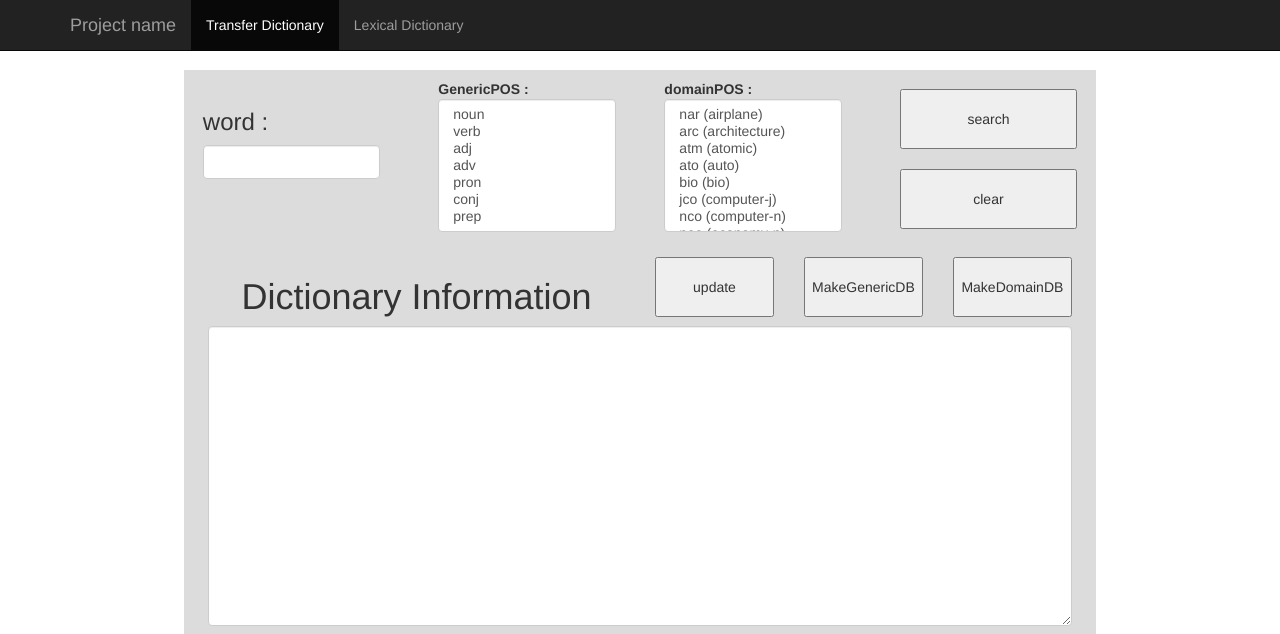
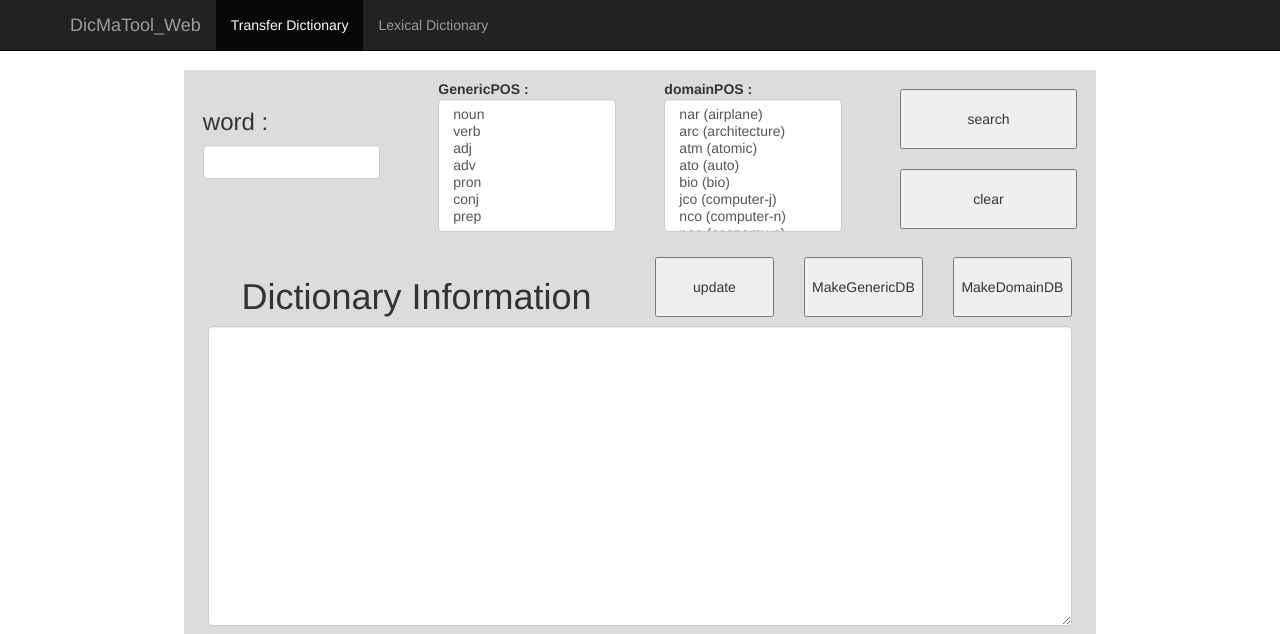
Before and after one commit to devjyno96/DicMaTool_Web, a Flask app: page / in a window 1280 px wide. Shown: the top 634 px of the page. Run offline with Flask 2, Linux system fonts and the light colour scheme; some libraries are stand-ins or nearby versions.

Commit message:
modified index.html

```diff
--- a/templates/index.html
+++ b/templates/index.html
@@ -32,7 +32,7 @@
                 <span class="icon-bar"></span>
                 <span class="icon-bar"></span>
             </button>
-            <a class="navbar-brand" href="#">Project name</a>
+            <a class="navbar-brand" href="#">DicMaTool_Web</a>
         </div>
         <div id="navbar" class="collapse navbar-collapse">
             <ul class="nav navbar-nav">
```
